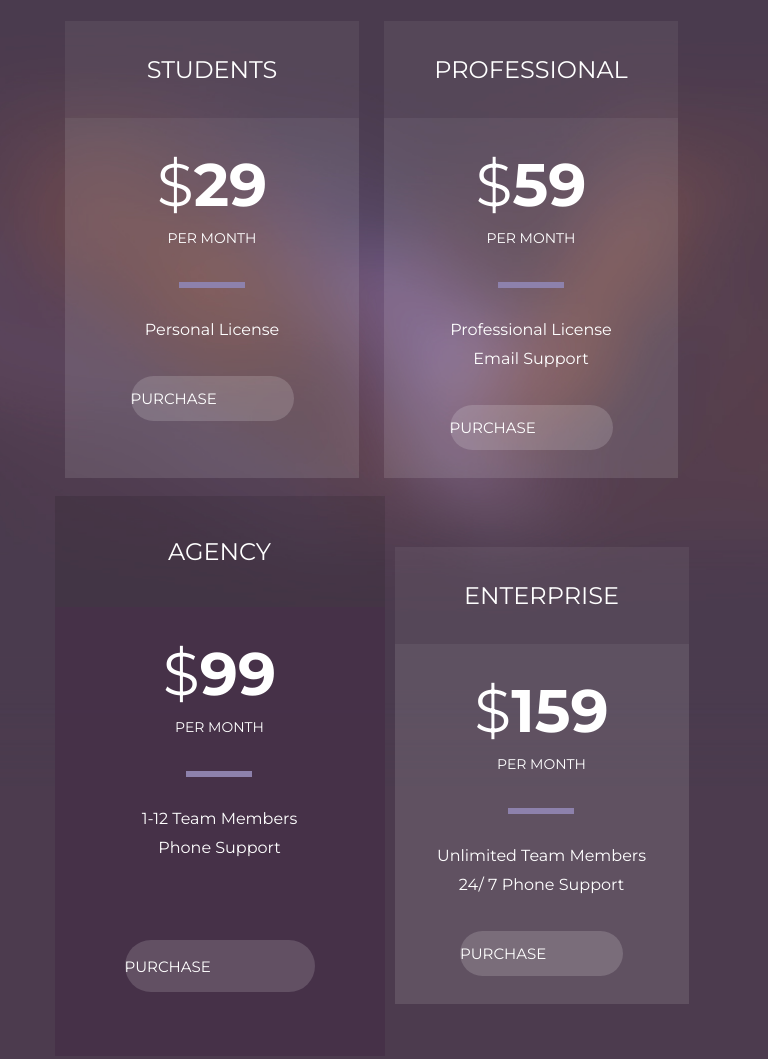
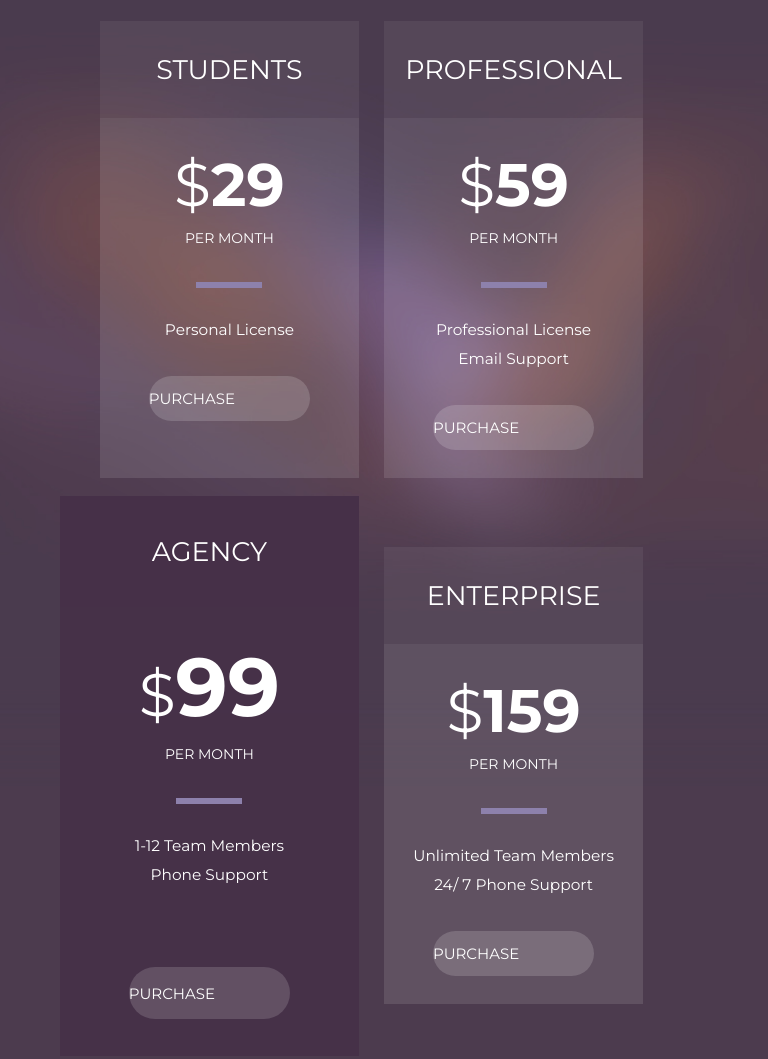
Before and after one commit to ingridnovak/ingridnovak.github.io, a website: page src/index.html in a window 768 px wide. Shown: the part 2752-3811 px from the top of the page. Drawn offline with nearby package versions, Linux system fonts and the light colour scheme; files that its build step writes are made by us from their sources; files whose address does not match are found by name.

Commit message:
added finished section fork subscription pricing

```diff
--- a/gulp/version.json
+++ b/gulp/version.json
@@ -1,3 +1,3 @@
 {
-    "main": "20230221215903"
+    "main": "20230223205842"
 }
--- a/src/html/pricing.html
+++ b/src/html/pricing.html
@@ -41,7 +41,7 @@
             <p>agency</p>
         </div>
         <div class="price--category agency--dark">
-            <p class="price--29"><span class="dollar">$</span>99</p>
+            <p class="price--29 price--agency" ><span class="dollar">$</span>99</p>
             <p class="month">per month</p>
             <p class="license members"> 1-12 Team Members</p>  <p class="license email">Phone Support</p>
             <div class="btn__purchase agency--purchase">
--- a/src/scss/templates/_pricing.scss
+++ b/src/scss/templates/_pricing.scss
@@ -38,10 +38,8 @@
   justify-content: center;
   align-items: center;
 }
-.agency{
-  background: $category--colorChosenHead;
-  height: 111px;
-}
+
+
 .price--third{
 width: 99%;
   height: 560px;
@@ -73,6 +71,15 @@ width: 99%;
   font-size: 60px;
   text-transform: uppercase;
 }
+.agency {
+  background: $category--colorChosenHead;
+  height: 111px;
+}
+  .price--agency{
+    font-size: 82px;
+  }
+
+
 .month{
   @include font_normal_Monserrat;
   padding-top: 8px;
@@ -110,7 +117,7 @@ width: 99%;
   border-color: transparent;
   @include font_normal_Monserrat;
   font-size: 15px;text-transform: uppercase;
-
+  cursor: pointer;
 }
 .agency__btn{
   background: $category--colorButtonChosen;
@@ -121,6 +128,9 @@ width: 99%;
   padding-top: 83px;
 }
 @media screen and (min-width: 481px) and (max-width: 992px) {
+  .category{
+    font-size: 3.5vw;
+  }
   .pricing{
     min-height: 1319px;
   }
@@ -135,18 +145,25 @@ width: 99%;
   }
   .price__item{
     padding-right: 25px;
-    width: 47%;
+    width: 38%;
     max-width: 319px;
 
   }
   .price--third{
     padding-right: 0;
-    margin-right: 10px;
-    width: 48%;
+    margin-right: 25px;
+    width: 40%;
     max-width: 330px;
   }
-
-
+.price--fourth{
+  margin-right: 40px;
+}
+  .btn__prices{
+    width: 21vw;
+  }
+  .license{
+    font-size: 2vw;
+  }
 
 }
 @media screen and (min-width: 993px){
--- a/src/scss/variables/_variables.scss
+++ b/src/scss/variables/_variables.scss
@@ -9,7 +9,7 @@ $color--darkText:#323232;
 $font-family__Monserrat: 'Montserrat';
 $transition: 0.2s all ease-in-out;
 $category--colorDefaultHead:rgba(255,255,255,0.06);
-$category--colorChosenHead: rgba(0,0,0,0.11);
+$category--colorChosenHead: rgba(70,48,72,1.2);
 $category--colorDefaultBody:rgba(255,255,255,0.11);
 $category--colorChosenBody:rgba(70,48,72, 0.84);
 $category--colorButtonDefault:rgba(255,255,255,0.16);
```
Also changed, not shown: dist/css/style.min.css, dist/index.html.
